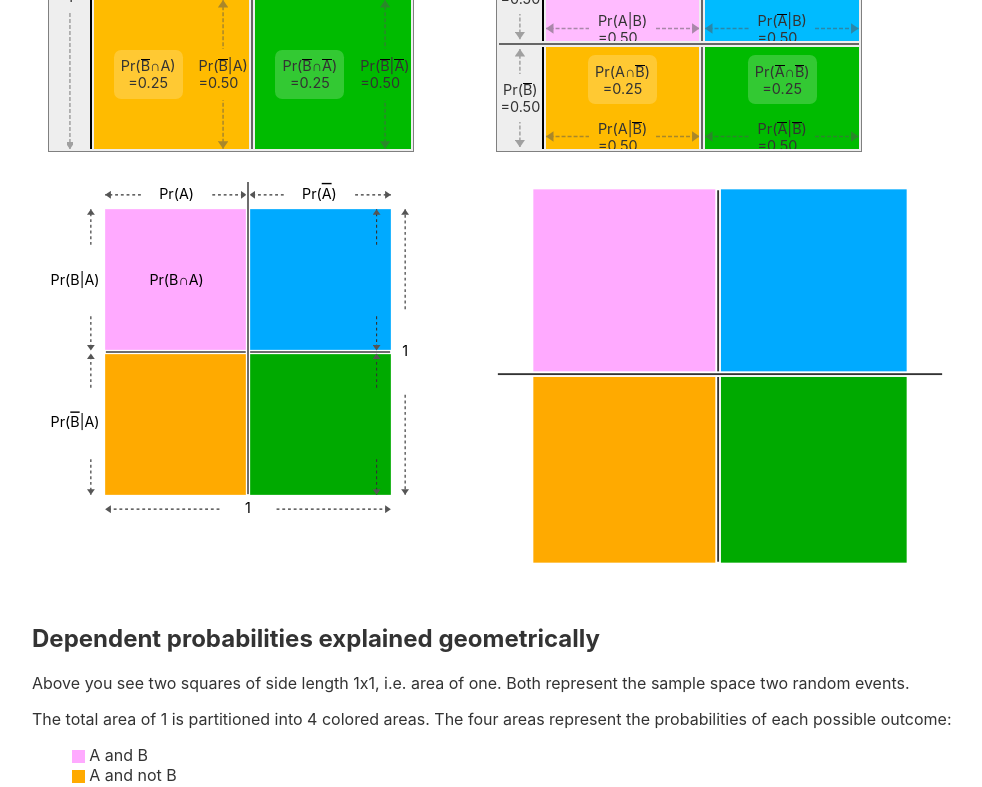
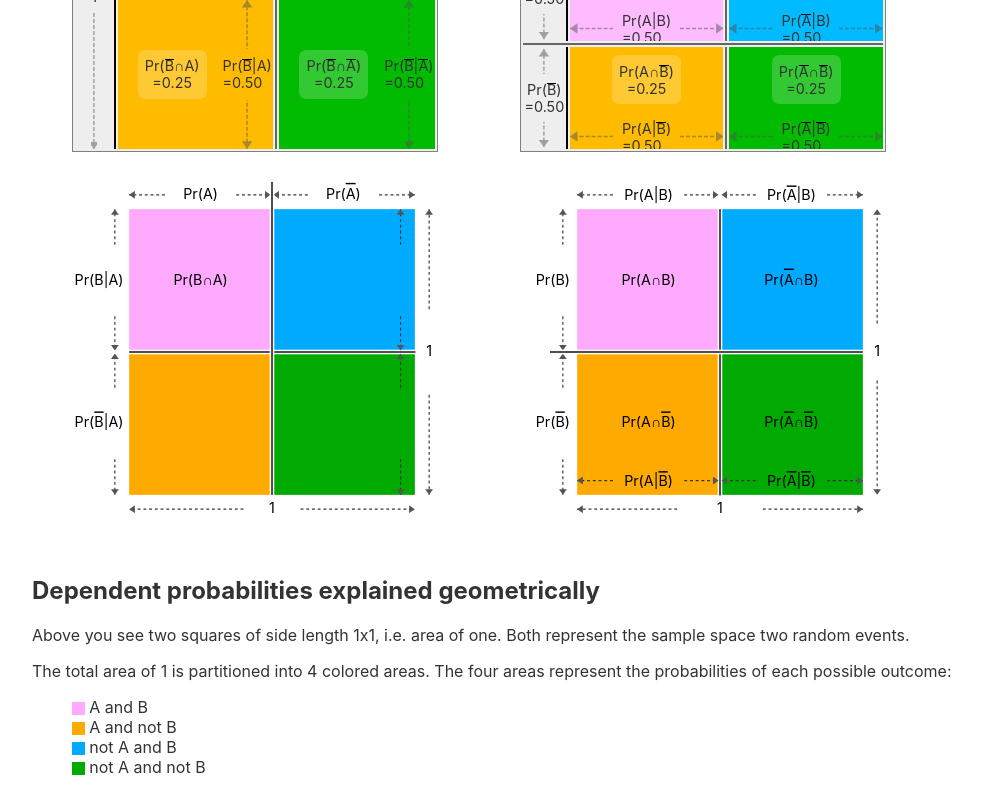
Before and after one commit to laszlokorte/bayes-theorem, a Svelte app: page / in a window 1280 px wide. Shown: the part 590-1377 px from the top of the page, without its empty margins (144-1126 px from the left). Built offline with nearby package versions, Linux system fonts and the light colour scheme.

Commit message:
make horizontal chart working

```diff
--- a/src/Chart.svelte
+++ b/src/Chart.svelte
@@ -25,11 +25,11 @@
 	<line marker-end="url(#arrowhead)"  stroke="#333" stroke-width="4" x1="600" y1="1050" x2={1000} y2="1050" stroke-dasharray="10 10" />
 
 
-	<rect stroke-width="5" stroke="#fff" fill="#333" y={probTree.children[0]*(1000-10)} x="0" height="10" width={probTree.self*1000-5} />
+	<rect stroke-width="10" paint-order="stroke" stroke="#fff" fill="#333" y={probTree.children[0]*(1000-6)} x="0" height="6" width={probTree.self*1000-5} />
 
-	<rect stroke-width="5" stroke="#fff" fill="#333" y={probTree.children[1]*(1000-10)} x={probTree.self*(1000-10)+5} height="10" width={(1-probTree.self)*1000} />
+	<rect stroke-width="10" paint-order="stroke" stroke="#fff" fill="#333" y={probTree.children[1]*(1000-6)} x={probTree.self*(1000-6)+5} height="6" width={(1-probTree.self)*1000} />
 
-	<rect stroke-width="5" stroke="#fff" fill="#333" x={probTree.self*(1000-10)} y="-100" width="10" height="1100" />
+	<rect stroke-width="10" paint-order="stroke" stroke="#fff" fill="#333" x={probTree.self*(1000-6)} y="-100" width="6" height="1100" />
 
 
 	<rect fill="none" stroke-width="10" stroke="#fff" x="-100" y="-100" width="1200" height="1200" />
@@ -135,23 +135,132 @@
 	</text>
 </svg>
 {:else}
-<svg style="width: 28em; height: auto;" viewBox="-100 -100 1200 1200">
+<svg style="width: 50vmin; height: auto;" viewBox="-200 -200 1400 1400" font-size="50">
+
 
 	<rect fill="#faf" y="0" x="0" height={probTree.self*1000} width={probTree.children[0]*1000} />
 	<rect fill="#fa0" y={probTree.self*1000} x="0" height={(1-probTree.self)*1000} width={(probTree.children[1])*1000} />
-
 	<rect fill="#0af" y="0" x={(probTree.children[0])*1000} height={probTree.self*1000} width={(1-probTree.children[0])*1000} />
 	<rect fill="#0a0" y={probTree.self*1000} x={probTree.children[1]*1000} height={(1-probTree.self)*1000} width={(1-probTree.children[1])*1000} />
 
 
+	<line marker-end="url(#arrowhead)"  stroke="#333" stroke-width="4" y2="0" x2="-50" y1={probTree.self*250 } x1="-50" stroke-dasharray="10 10" />
+	<line marker-end="url(#arrowhead)"  stroke="#333" stroke-width="4" y1={probTree.self*750} x1="-50" y2={probTree.self*1000-5} x2="-50" stroke-dasharray="10 10" />
 
-	<rect stroke-width="5" stroke="#fff" fill="#333" x={probTree.children[0]*(1000-10) -5} y="0" width="10" height={probTree.self*1000-5} />
+	<line marker-end="url(#arrowhead)"  stroke="#333" stroke-width="4" x2="-50" y2={probTree.self*1000+5} y1={probTree.self*1000+((1-probTree.self)*250)} x1="-50" stroke-dasharray="10 10" />
+	<line marker-end="url(#arrowhead)"  stroke="#333" stroke-width="4" x1="-50" y1={probTree.self*1000+((1-probTree.self)*750)} y2="1000" x2="-50" stroke-dasharray="10 10" />
 
-	<rect stroke-width="5" stroke="#fff" fill="#333" x={probTree.children[1]*(1000-10)-5} y={probTree.self*(1000-10)+5} width="10" height={(1-probTree.self)*1000} />
+	<line marker-end="url(#arrowhead)"  stroke="#333" stroke-width="4" y2="0" x2="1050" y1={400} x1="1050" stroke-dasharray="10 10" />
+	<line marker-end="url(#arrowhead)"  stroke="#333" stroke-width="4" y1="600" x1="1050" y2={1000} x2="1050" stroke-dasharray="10 10" />
 
-	<rect stroke-width="5" stroke="#fff" fill="#333" y={probTree.self*(1000-10)-5} x="-100" height="10" width="1200" />
+
+	<rect stroke-width="10" paint-order="stroke" stroke="#fff" fill="#333" x={probTree.children[0]*(1000-6)} y="0" width="6" height={probTree.self*1000-5} />
+
+	<rect stroke-width="10" paint-order="stroke" stroke="#fff" fill="#333" x={probTree.children[1]*(1000-6)} y={probTree.self*(1000-6)+5} width="6" height={(1-probTree.self)*1000} />
+
+	<rect stroke-width="10" paint-order="stroke" stroke="#fff" fill="#333" y={probTree.self*(1000-6)} x="-100" height="6" width="1100" />
 
 
 	<rect fill="none" stroke-width="10" stroke="#fff" y="-100" x="-100" height="1200" width="1200" />
+
+
+
+	<text  text-anchor="end" dominant-baseline="middle" y={probTree.self*1000 / 2} x={-25}><tspan>Pr(</tspan><tspan>{probTree.labels[0]}</tspan><tspan>)</tspan></text>
+	<text  text-anchor="end" dominant-baseline="middle" y={500+probTree.self*1000 / 2} x={-25}><tspan>Pr(</tspan><tspan text-decoration="overline">{probTree.labels[0]}</tspan><tspan>)</tspan></text>
+	<text  text-anchor="middle" dominant-baseline="middle" y={500} x={1050}>1</text>
+
+	{#if probTree.self > 0.5}
+
+
+
+	<line marker-end="url(#arrowhead)"  stroke="#333" stroke-width="4" x2="0" y2="1050" x1={probTree.children[1]*250} y1="1050" stroke-dasharray="10 10" />
+	<line marker-end="url(#arrowhead)"  stroke="#333" stroke-width="4" x1={probTree.children[1]*750} y1="1050" x2={probTree.children[1]*1000-5} y2="1050" stroke-dasharray="10 10" />
+
+
+	<line marker-end="url(#arrowhead)"  stroke="#333" stroke-width="4" x1={probTree.children[1]*1000+((1-probTree.children[1])*250)} y1="1050" x2={probTree.children[1]*1000+5} y2="1050" stroke-dasharray="10 10" />
+
+	<line marker-end="url(#arrowhead)"  stroke="#333" stroke-width="4" x1={probTree.children[1]*1000+((1-probTree.children[1])*750)} y1="1050" x2={1000} y2="1050" stroke-dasharray="10 10" />
+
+
+	<line marker-end="url(#arrowhead)"  stroke="#333" stroke-width="4" x2="0" y2="50" x1={probTree.children[0]*250} y1="50" stroke-dasharray="10 10" />
+	<line marker-end="url(#arrowhead)"  stroke="#333" stroke-width="4" x1={probTree.children[0]*750} y1="50" x2={probTree.children[0]*1000-5} y2="50" stroke-dasharray="10 10" />
+
+
+	<line marker-end="url(#arrowhead)"  stroke="#333" stroke-width="4" x1={probTree.children[0]*1000+((1-probTree.children[0])*250)} y1="50" x2={probTree.children[0]*1000+5} y2="50" stroke-dasharray="10 10" />
+
+	<line marker-end="url(#arrowhead)"  stroke="#333" stroke-width="4" x1={probTree.children[0]*1000+((1-probTree.children[0])*750)} y1="50" x2={1000} y2="50" stroke-dasharray="10 10" />
+
+
+	<line marker-end="url(#arrowhead)"  stroke="#333" stroke-width="4" x2="0" y2="-50" x1={350} y1="-50" stroke-dasharray="10 10" />
+	<line marker-end="url(#arrowhead)"  stroke="#333" stroke-width="4" x1="650" y1="-50" x2={1000} y2="-50" stroke-dasharray="10 10" />
+
+
+	<text  text-anchor="middle" dominant-baseline="hanging" y={1020} x={probTree.children[1]*1000 / 2}>
+		<tspan>Pr(</tspan><tspan>{probTree.labels[1]}</tspan><tspan>|</tspan><tspan text-decoration="overline">{probTree.labels[0]}</tspan><tspan>)</tspan>
+	</text>
+	<text text-anchor="middle" dominant-baseline="hanging" y={1020} x={500 + probTree.children[1]*500}>
+		<tspan>Pr(</tspan><tspan text-decoration="overline">{probTree.labels[1]}</tspan><tspan>|</tspan><tspan text-decoration="overline">{probTree.labels[0]}</tspan><tspan>)</tspan>
+	</text>
+	<text text-anchor="middle" dominant-baseline="hanging" y={20} x={probTree.children[0]*1000 / 2}>
+		<tspan>Pr(</tspan><tspan>{probTree.labels[1]}</tspan><tspan>|</tspan><tspan>{probTree.labels[0]}</tspan><tspan>)</tspan>
+	</text>
+	<text text-anchor="middle" dominant-baseline="hanging" y={20} x={500 + probTree.children[0]*500}>
+		<tspan>Pr(</tspan><tspan text-decoration="overline">{probTree.labels[1]}</tspan><tspan>|</tspan><tspan>{probTree.labels[0]}</tspan><tspan>)</tspan>
+	</text>
+
+	<text text-anchor="middle" dominant-baseline="middle" y={-50} x={500}>1</text>
+	{:else}
+
+
+	<line marker-end="url(#arrowhead)"  stroke="#333" stroke-width="4" x2="0" y2="1050" x1={350} y1="1050" stroke-dasharray="10 10" />
+
+	<line marker-end="url(#arrowhead)"  stroke="#333" stroke-width="4" x1="650" y1="1050" x2={1000} y2="1050" stroke-dasharray="10 10" />
+
+
+
+	<line marker-end="url(#arrowhead)"  stroke="#333" stroke-width="4" x2="0" y2="950" x1={probTree.children[1]*250} y1="950" stroke-dasharray="10 10" />
+	<line marker-end="url(#arrowhead)"  stroke="#333" stroke-width="4" x1={probTree.children[1]*750} y1="950" x2={probTree.children[1]*1000-5} y2="950" stroke-dasharray="10 10" />
+
+
+	<line marker-end="url(#arrowhead)"  stroke="#333" stroke-width="4" x1={probTree.children[1]*1000+((1-probTree.children[1])*250)} y1="950" x2={probTree.children[1]*1000+5} y2="950" stroke-dasharray="10 10" />
+
+	<line marker-end="url(#arrowhead)"  stroke="#333" stroke-width="4" x1={probTree.children[1]*1000+((1-probTree.children[1])*750)} y1="950" x2={1000} y2="950" stroke-dasharray="10 10" />
+
+
+	<line marker-end="url(#arrowhead)"  stroke="#333" stroke-width="4" x2="0" y2="-50" x1={probTree.children[0]*250} y1="-50" stroke-dasharray="10 10" />
+	<line marker-end="url(#arrowhead)"  stroke="#333" stroke-width="4" x1={probTree.children[0]*750} y1="-50" x2={probTree.children[0]*1000-5} y2="-50" stroke-dasharray="10 10" />
+
+
+	<line marker-end="url(#arrowhead)"  stroke="#333" stroke-width="4" x1={probTree.children[0]*1000+((1-probTree.children[0])*250)} y1="-50" x2={probTree.children[0]*1000+5} y2="-50" stroke-dasharray="10 10" />
+
+	<line marker-end="url(#arrowhead)"  stroke="#333" stroke-width="4" x1={probTree.children[0]*1000+((1-probTree.children[0])*750)} y1="-50" x2={1000} y2="-50" stroke-dasharray="10 10" />
+
+	<text  text-anchor="middle" dominant-baseline="ideographic" y={980} x={probTree.children[1]*1000 / 2}>
+		<tspan>Pr(</tspan><tspan>{probTree.labels[1]}</tspan><tspan>|</tspan><tspan text-decoration="overline">{probTree.labels[0]}</tspan><tspan>)</tspan>
+	</text>
+	<text text-anchor="middle" dominant-baseline="ideographic" y={980} x={500 + probTree.children[1]*500}>
+		<tspan>Pr(</tspan><tspan text-decoration="overline">{probTree.labels[1]}</tspan><tspan>|</tspan><tspan text-decoration="overline">{probTree.labels[0]}</tspan><tspan>)</tspan>
+	</text>
+	<text text-anchor="middle" dominant-baseline="ideographic" y={-20} x={probTree.children[0]*1000 / 2}>
+		<tspan>Pr(</tspan><tspan>{probTree.labels[1]}</tspan><tspan>|</tspan><tspan>{probTree.labels[0]}</tspan><tspan>)</tspan>
+	</text>
+	<text text-anchor="middle" dominant-baseline="ideographic" y={-20} x={500 + probTree.children[0]*500}>
+		<tspan>Pr(</tspan><tspan text-decoration="overline">{probTree.labels[1]}</tspan><tspan>|</tspan><tspan>{probTree.labels[0]}</tspan><tspan>)</tspan>
+	</text>
+	<text text-anchor="middle" dominant-baseline="middle" y={1050} x={500}>1</text>
+	{/if}
+
+	<text stroke="#faf" stroke-width="10"  paint-order="stroke" text-anchor="middle" dominant-baseline="middle" y={probTree.self*1000 / 2} x={probTree.children[0]*1000 / 2}>
+		<tspan>Pr(</tspan><tspan>{probTree.labels[1]}</tspan><tspan>∩</tspan><tspan>{probTree.labels[0]}</tspan><tspan>)</tspan>
+	</text>
+	<text stroke="#fa0" stroke-width="10" paint-order="stroke" text-anchor="middle" dominant-baseline="middle" y={500+probTree.self*1000 / 2} x={probTree.children[1]*1000 / 2}>
+		<tspan>Pr(</tspan><tspan>{probTree.labels[1]}</tspan><tspan>∩</tspan><tspan text-decoration="overline">{probTree.labels[0]}</tspan><tspan>)</tspan>
+	</text>
+	<text stroke="#0af" stroke-width="10" paint-order="stroke" text-anchor="middle" dominant-baseline="middle" y={probTree.self*1000 / 2} x={500 + probTree.children[0]*1000 / 2}>
+		<tspan>Pr(</tspan><tspan text-decoration="overline">{probTree.labels[1]}</tspan><tspan>∩</tspan><tspan>{probTree.labels[0]}</tspan><tspan>)</tspan>
+	</text>
+	<text stroke="#0a0" stroke-width="10" paint-order="stroke" text-anchor="middle" dominant-baseline="middle" y={500+probTree.self*1000 / 2} x={500 + probTree.children[1]*1000 / 2}>
+		<tspan>Pr(</tspan><tspan text-decoration="overline">{probTree.labels[1]}</tspan><tspan>∩</tspan><tspan text-decoration="overline">{probTree.labels[0]}</tspan><tspan>)</tspan>
+	</text>
 </svg>
 {/if}
```
